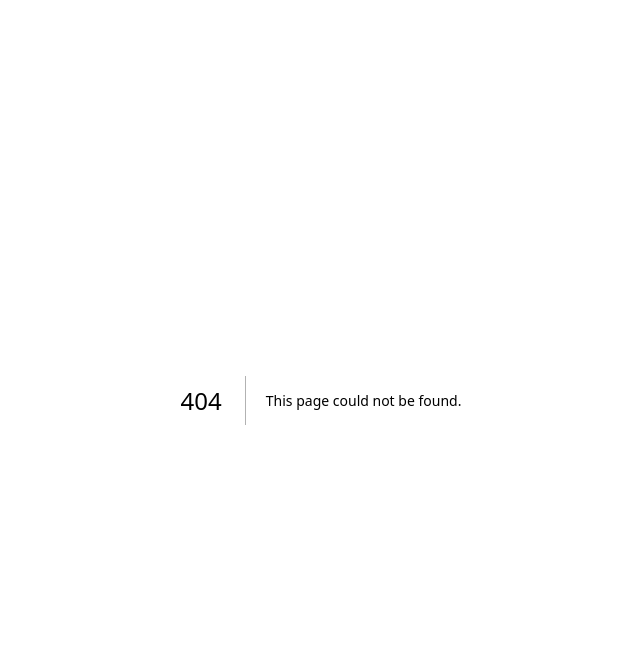
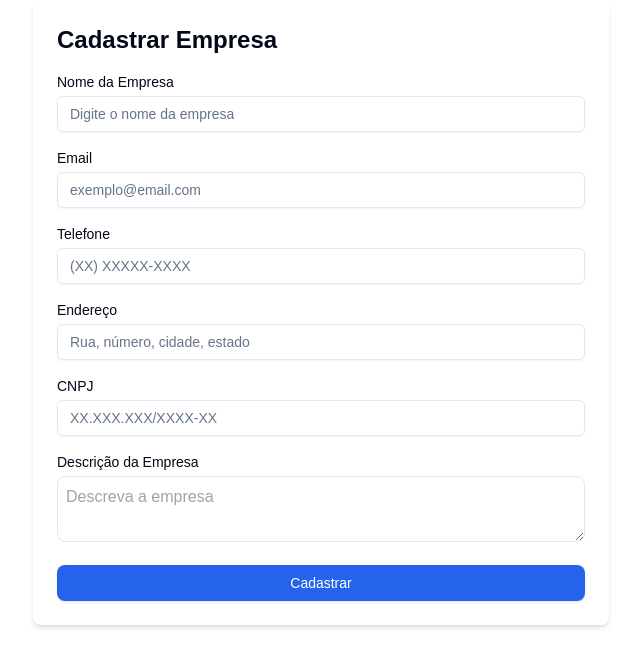
Before and after one commit to mynute-app/mynute-next, a Next.js app: page /company-register in a window 1280 px wide. Before the commit this address had no page. Shown: the top 666 px of the page, without its empty margins (319-959 px from the left). Built offline with nearby package versions, Linux system fonts and the light colour scheme.

Commit message:
feature: criado a tela de register company

```diff
--- /dev/null
+++ b/src/app/company-register/page.tsx
@@ -0,0 +1,115 @@
+"use client";
+import { Button } from "@/components/ui/button";
+import { Input } from "@/components/ui/input";
+import { useState } from "react";
+
+const CompanyRegistrationForm = () => {
+  const [formData, setFormData] = useState({
+    companyName: "",
+    email: "",
+    phone: "",
+    address: "",
+    cnpj: "",
+    description: "",
+  });
+
+  const handleChange = (e: React.ChangeEvent<HTMLInputElement>) => {
+    const { name, value } = e.target;
+    setFormData({ ...formData, [name]: value });
+  };
+
+  const handleSubmit = (e: React.FormEvent) => {
+    e.preventDefault();
+    // Lógica de envio dos dados da empresa
+  };
+
+  return (
+    <form
+      onSubmit={handleSubmit}
+      className="max-w-xl mx-auto p-6 bg-white rounded-lg shadow-md"
+    >
+      <h2 className="text-2xl font-bold mb-4">Cadastrar Empresa</h2>
+      <div className="mb-4">
+        <label htmlFor="companyName" className="block text-sm font-medium mb-1">
+          Nome da Empresa
+        </label>
+        <Input
+          name="companyName"
+          value={formData.companyName}
+          onChange={handleChange}
+          placeholder="Digite o nome da empresa"
+          required
+        />
+      </div>
+      <div className="mb-4">
+        <label htmlFor="email" className="block text-sm font-medium mb-1">
+          Email
+        </label>
+        <Input
+          type="email"
+          name="email"
+          value={formData.email}
+          onChange={handleChange}
+          placeholder="exemplo@email.com"
+          required
+        />
+      </div>
+      <div className="mb-4">
+        <label htmlFor="phone" className="block text-sm font-medium mb-1">
+          Telefone
+        </label>
+        <Input
+          name="phone"
+          value={formData.phone}
+          onChange={handleChange}
+          placeholder="(XX) XXXXX-XXXX"
+          required
+        />
+      </div>
+      <div className="mb-4">
+        <label htmlFor="address" className="block text-sm font-medium mb-1">
+          Endereço
+        </label>
+        <Input
+          name="address"
+          value={formData.address}
+          onChange={handleChange}
+          placeholder="Rua, número, cidade, estado"
+          required
+        />
+      </div>
+      <div className="mb-4">
+        <label htmlFor="cnpj" className="block text-sm font-medium mb-1">
+          CNPJ
+        </label>
+        <Input
+          name="cnpj"
+          value={formData.cnpj}
+          onChange={handleChange}
+          placeholder="XX.XXX.XXX/XXXX-XX"
+          required
+        />
+      </div>
+      <div className="mb-4">
+        <label htmlFor="description" className="block text-sm font-medium mb-1">
+          Descrição da Empresa
+        </label>
+        <textarea
+          name="description"
+          value={formData.description}
+          placeholder="Descreva a empresa"
+          className="w-full border rounded-lg p-2"
+          required
+        />
+      </div>
+      <Button
+        type="submit"
+        className="w-full bg-blue-600 hover:bg-blue-700 text-white p-3 rounded-lg"
+      >
+        Cadastrar
+      </Button>
+    </form>
+  );
+};
+
+export default CompanyRegistrationForm;
```
